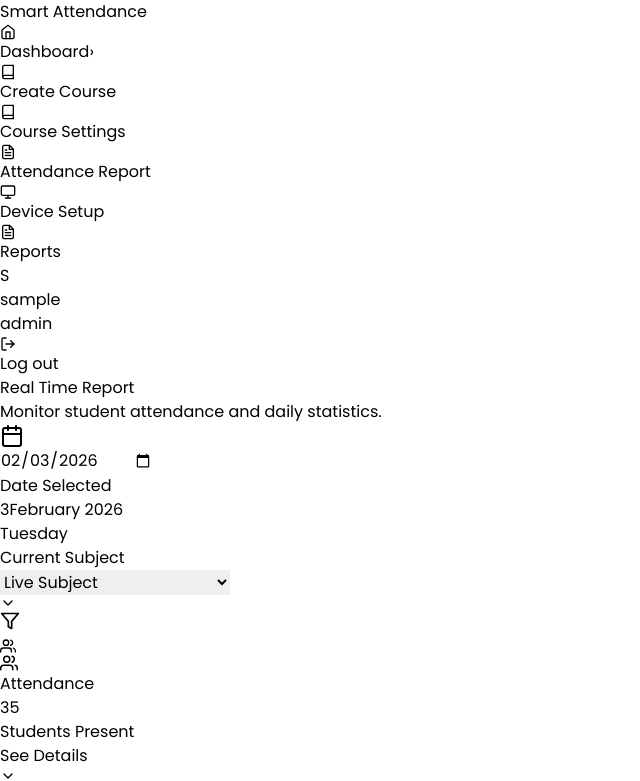
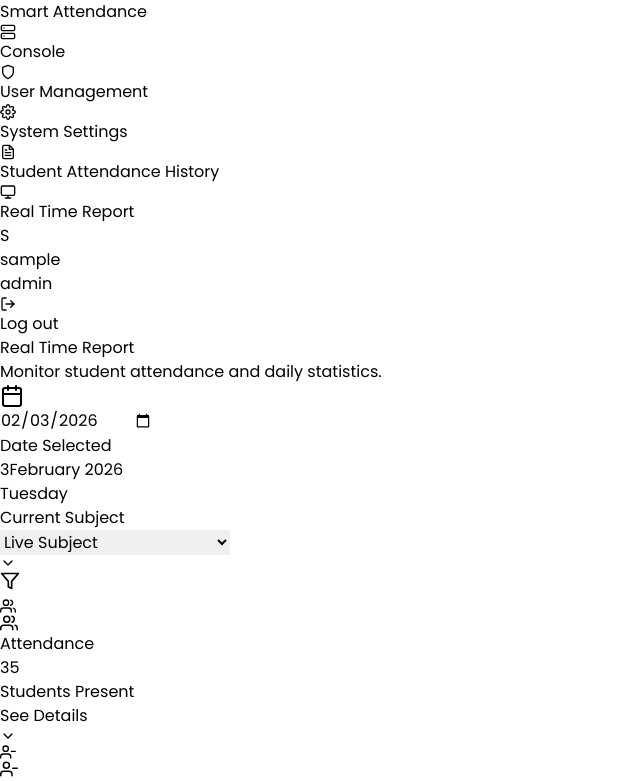
Before and after one commit to MaXW1cKZ/Smart-Attendance-System, a React app in the folder frontend/: page /teacher/dashboard in a window 1280 px wide. Shown: the top 781 px of the page, without its empty margins (0-640 px from the left). Built offline with nearby package versions, Linux system fonts and the light colour scheme; sample sign-in values are in the browser's storage; the HTML template or start-up script is replaced by a standard one.

Commit message:
Update Sidebar

```diff
--- a/frontend/src/components/Sidebar.jsx
+++ b/frontend/src/components/Sidebar.jsx
@@ -9,6 +9,9 @@ import {
   FiLogOut,
   FiCamera,
   FiPieChart,
+  FiServer,
+  FiSettings,
+  FiShield
 } from "react-icons/fi";
 
 const Sidebar = () => {
@@ -26,6 +29,16 @@ const Sidebar = () => {
 
   // ✅ กำหนด Menu Items ให้ตรงกับ App.jsx
   const getMenuItems = () => {
+    if (role === "admin") {
+      return [
+        { icon:<FiServer />, label: "Console", path: "/admin/dashboard" },
+        { icon:<FiShield />, label: "User Management", path: "/admin/user-management" }, //สร้างไฟล์นี้ทีหลัง
+        { icon:<FiSettings />, label: "System Settings", path: "/admin/system-settings" }, //สร้างไฟล์นี้ทีหลัง
+        { icon:<FiFileText />, label: "Student Attendance History", path: "/admin/student-attendance-history" },
+        { icon:<FiMonitor />, label: "Real Time Report", path: "/admin/realtime-report" },
+      ];
+    }
+
     if (role === "teacher" || role === "admin") {
       return [
         { icon: <FiHome />, label: "Dashboard", path: "/teacher/dashboard" },
@@ -62,8 +75,8 @@ const Sidebar = () => {
         },
         {
           icon: <FiPieChart />,
-          label: "My Attendance",
-          path: "/student/my-attendance",
+          label: "Attendance Report",
+          path: "/student/stu-attendance",
         }
       ];
     }
```
